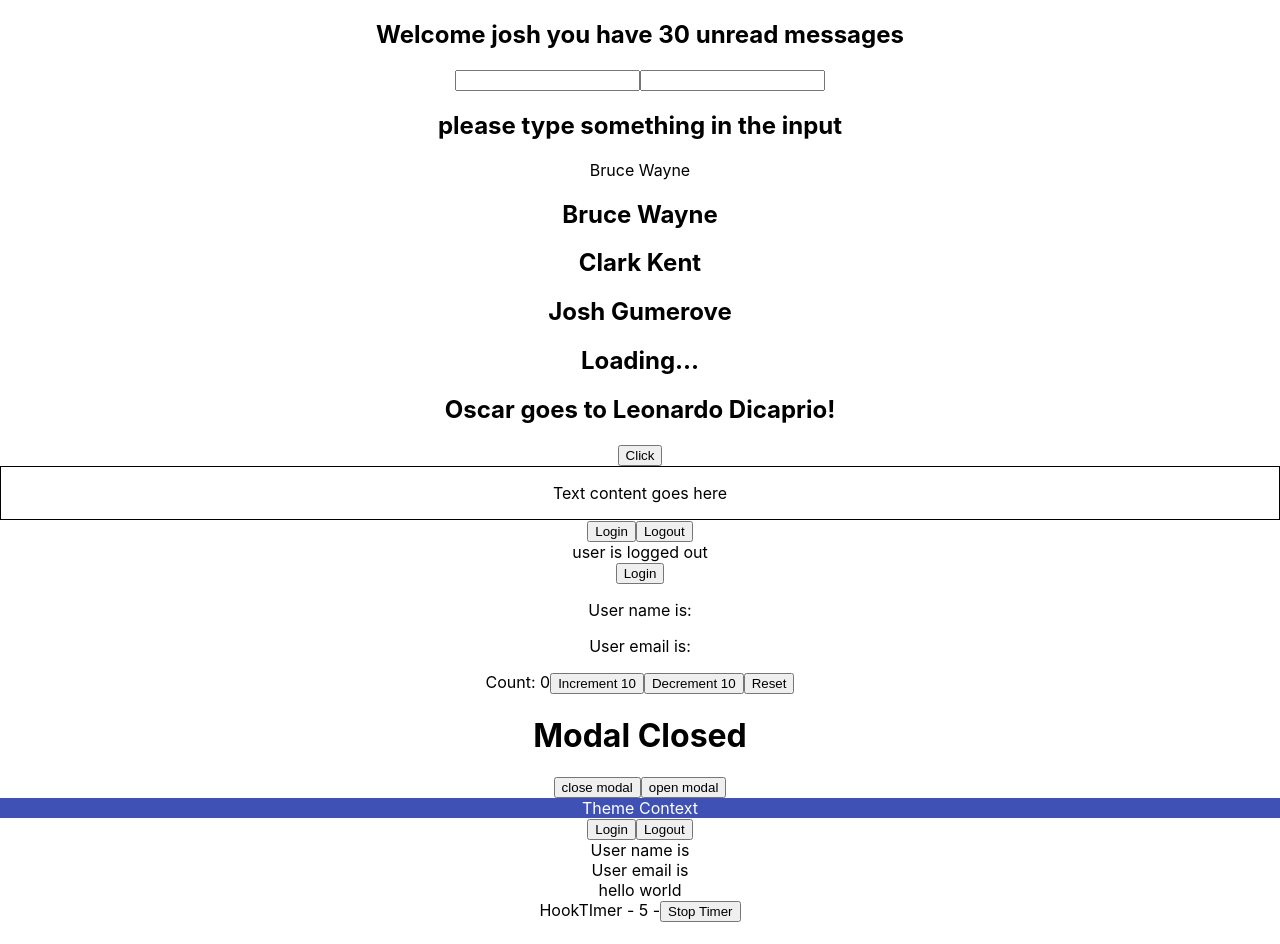
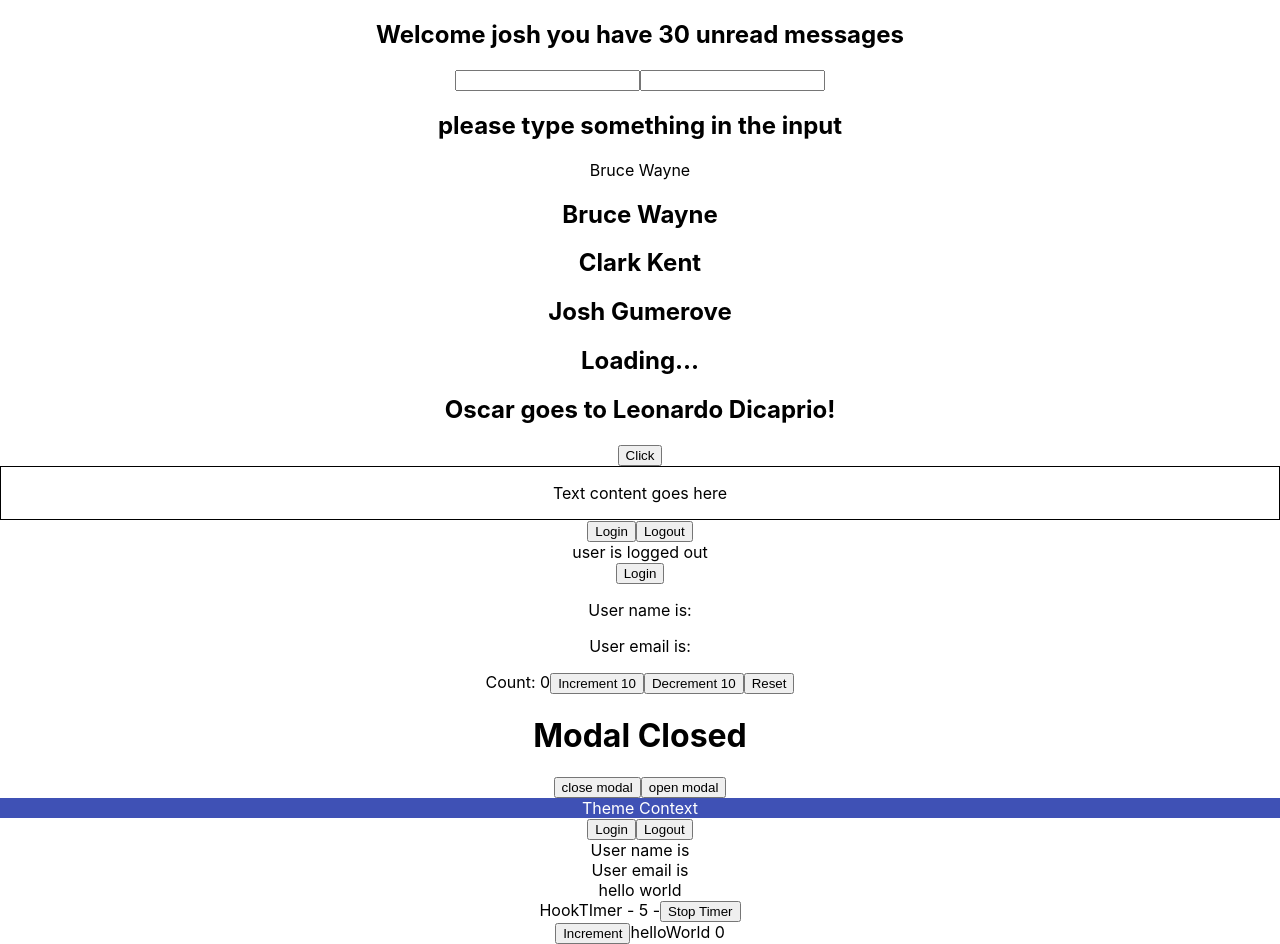
Before and after one commit to joshgumerove/react-typescript-demo, a React (Create React App) app: page / in a window 1280 px wide. Before the commit the page ends 922 px from the top, so only its background shows below. Built offline with nearby package versions, Linux system fonts and the light colour scheme.

Commit message:
typescript with class component

```diff
--- a/src/App.tsx
+++ b/src/App.tsx
@@ -19,6 +19,7 @@
 import { UserContextProvider } from "./components/context/UserContext";
 import { DomRef } from "./components/ref/DomRef";
 import { MutableRef } from "./components/ref/MutableRef";
+import { Counter as ClassCounter } from "./components/class/Counter";
 
 function App() {
   const [value, setValue] = useState<string>("");
@@ -57,10 +58,11 @@
       {/* <DomRef /> */}
       <div>hello world</div>
       <MutableRef />
+      <ClassCounter message="helloWorld" />
     </div>
   );
 }
 
-// on lesson 16: https://www.youtube.com/watch?v=hA4i1RTbZ2A&list=PLC3y8-rFHvwi1AXijGTKM0BKtHzVC-LSK&index=16
+// on lesson 17: https://www.youtube.com/watch?v=JOhIMtMxjpU&list=PLC3y8-rFHvwi1AXijGTKM0BKtHzVC-LSK&index=17
 
 export default App;
--- /dev/null
+++ b/src/components/class/Counter.tsx
@@ -0,0 +1,33 @@
+import React, { Component } from "react";
+
+interface CounterProps {
+  message: string;
+}
+
+interface CounterState {
+  count: number;
+}
+
+class Counter extends Component<CounterProps, CounterState> {
+  state = {
+    count: 0,
+  };
+
+  handleClick = () => {
+    this.setState((prevState) => ({ count: prevState.count + 1 }));
+  };
+
+  render() {
+    const { message } = this.props;
+    const { count } = this.state;
+
+    return (
+      <div>
+        <button onClick={this.handleClick}>Increment</button>
+        {message} {count}
+      </div>
+    );
+  }
+}
+
+export { Counter };
```
